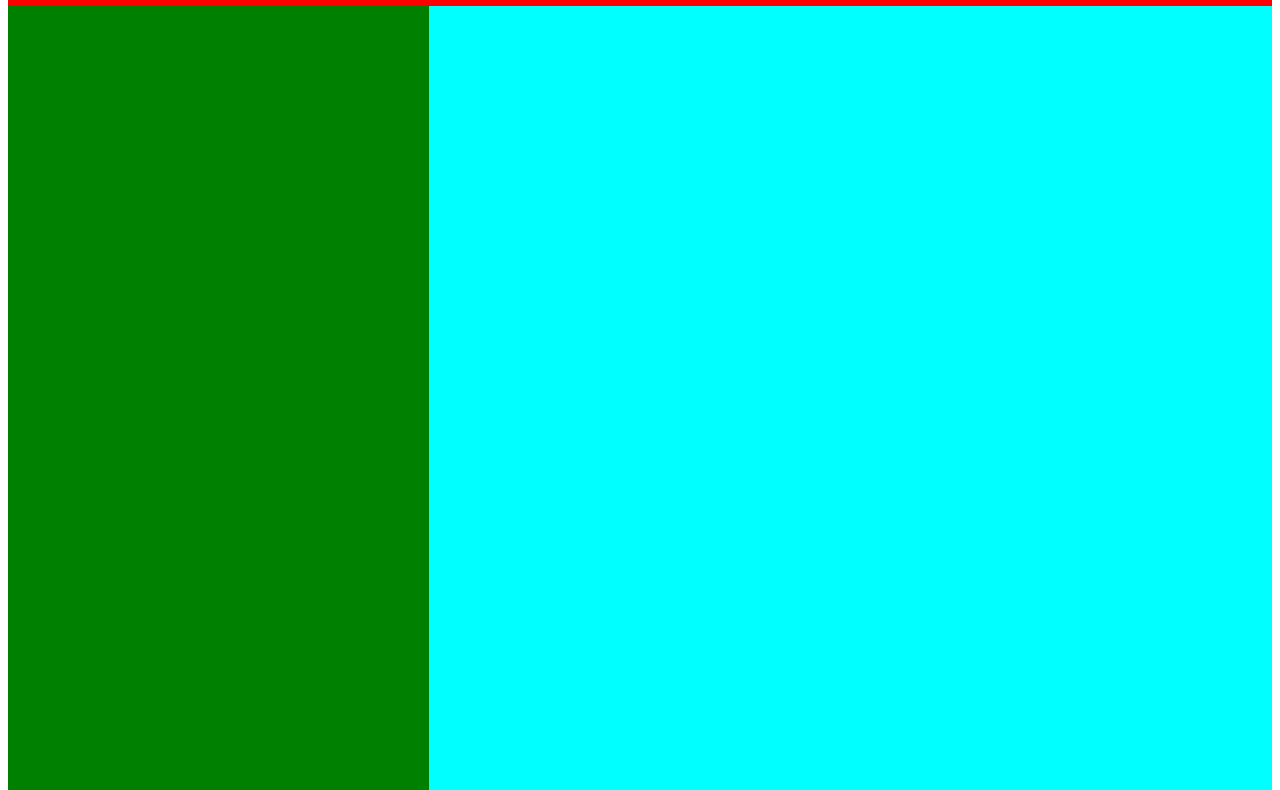
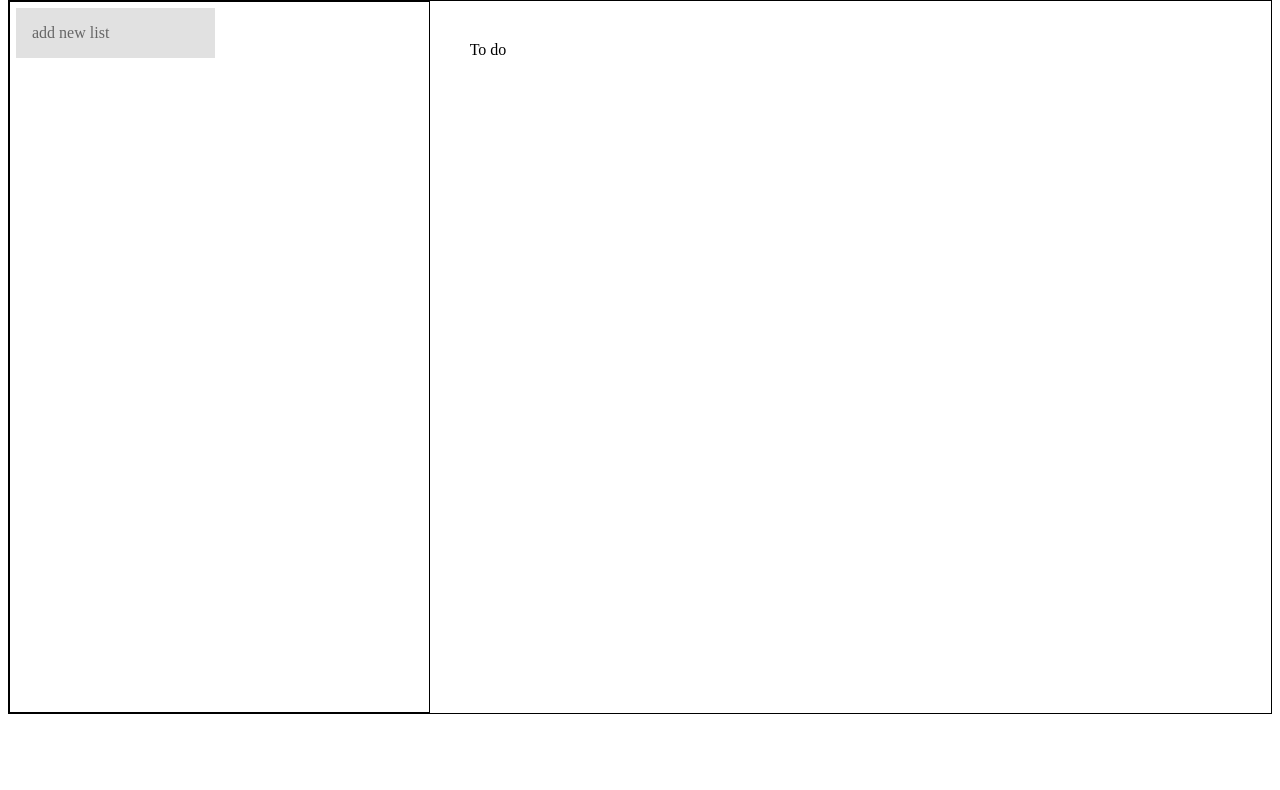
Before and after one commit to Ghanna96/To-Do-List, a website with bundled scripts: page dist/index.html in a window 1280 px wide. Shown: the part 82-872 px from the top of the page. After the commit the page ends 804 px from the top, so only its background shows below. Built offline with nearby package versions, Linux system fonts and the light colour scheme.

Commit message:
renderpage.js

```diff
--- a/package.json
+++ b/package.json
@@ -20,5 +20,6 @@
   "devDependencies": {
     "webpack": "^4.41.5",
     "webpack-cli": "^3.3.10"
-  }
+  },
+  "dependencies": {}
 }
--- /dev/null
+++ b/src/DOM-functions.js
@@ -0,0 +1,17 @@
+const newButton= (val,className)=> {
+    let but=document.createElement('a');
+    but.textContent=val;
+    if(className){
+        but.classList.add(className);
+    }
+    but.classList.add('button');
+    return but
+}
+
+const newDiv=(className)=>{
+    let div=document.createElement('div');
+    div.classList.add(className);
+    return div
+}
+
+export {newButton,newDiv}
--- a/src/render-page.js
+++ b/src/render-page.js
@@ -1,20 +1,26 @@
+import {newButton,newDiv} from './DOM-functions'
+import { todo } from './classes';
 
-
+//render the page
 const loadPage=()=>{
-
     const body = document.querySelector('body');
     const bodyEl = {
         header: document.createElement('header'),
-        main: document.createElement('div'),
+        main: newDiv('main')
     };
-    const list= document.createElement('div');
-    bodyEl.main.classList.add('main');
+    const title= document.createElement('h1');
+    const list= newDiv('list');
+    const todos= newDiv('todo');
+    title.textContent='To-Do List App';
     bodyEl.header.classList.add('red');
-    list.classList.add('green');
+    bodyEl.header.appendChild(title);
     bodyEl.main.appendChild(list);
+    bodyEl.main.appendChild(todos);
     for(let i in bodyEl){
         body.appendChild(bodyEl[i]);
     }
+    list.appendChild(newButton('add new list','hvr-bounce-to-bottom'));
+    todos.textContent='To do';
 }
 
 export {loadPage}
```
Also changed, not shown: dist/assets/hover-min.css (added), dist/assets/style.css, dist/index.html, dist/main.js, 1 other file.
